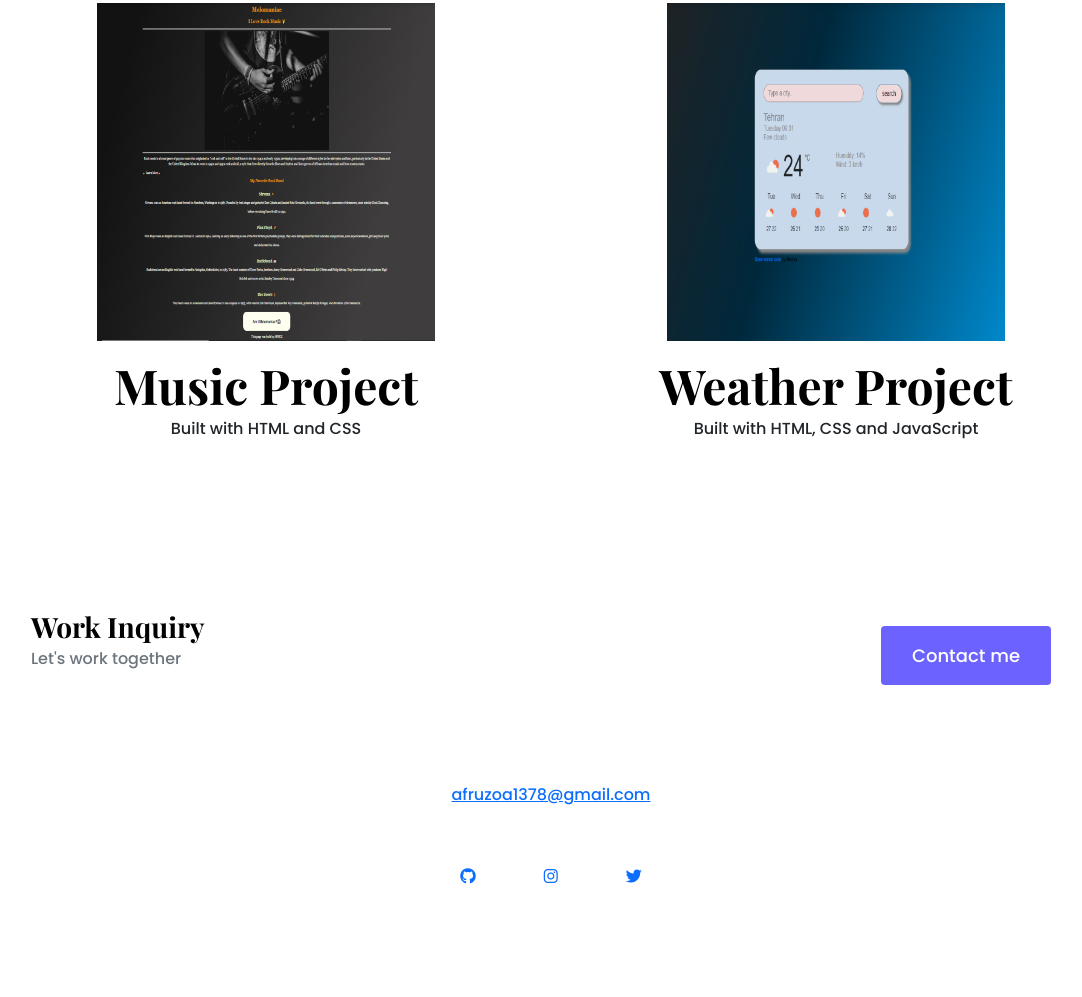
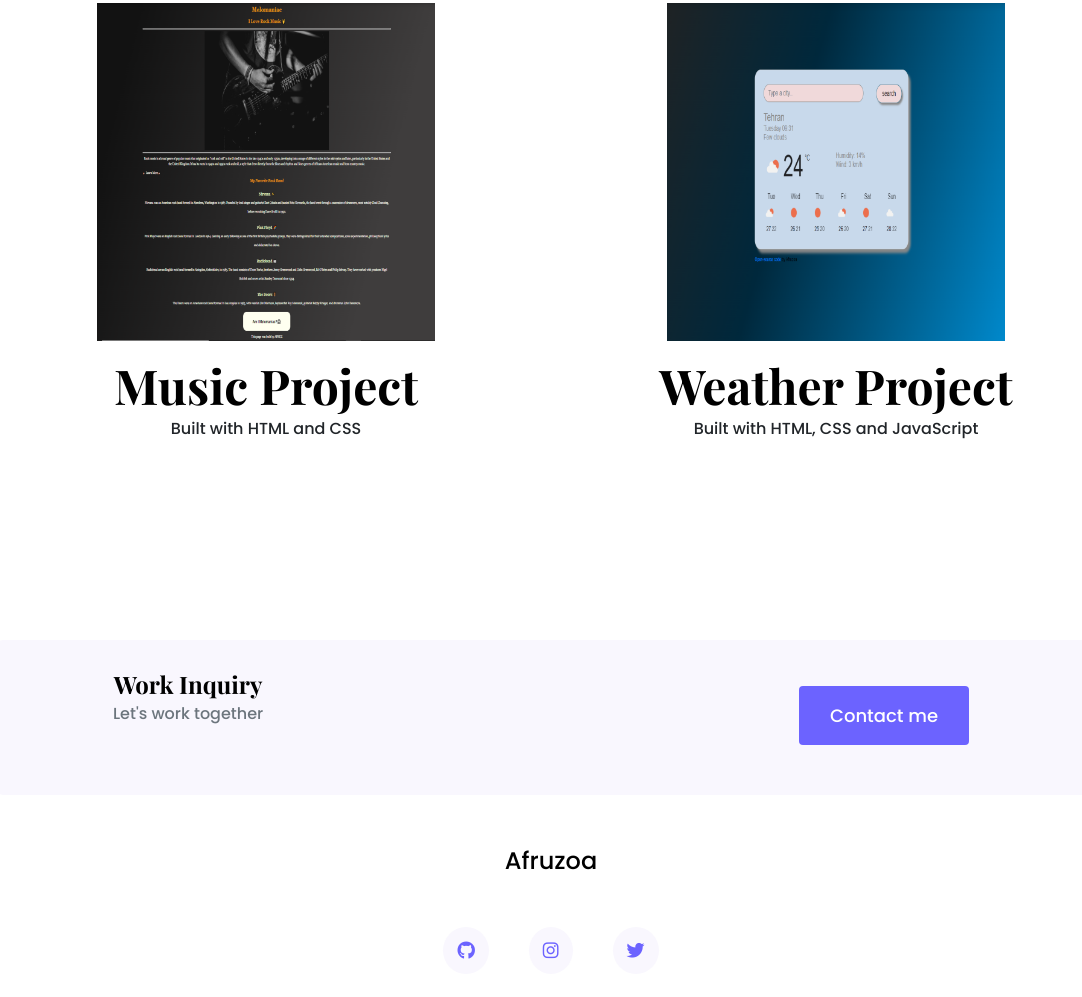
Before and after one commit to afruzoa/portfolio-project, a plain HTML site: page work.html in a window 1280 px wide. Shown: the part 245-1242 px from the top of the page, without its empty margins (89-1171 px from the left). Before the commit the page ends 1144 px from the top, so only its background shows below. Drawn offline with nearby package versions, Linux system fonts and the light colour scheme.

Commit message:
make links work

```diff
--- a/css/style.css
+++ b/css/style.css
@@ -129,3 +129,41 @@ h1 {
   margin: 0 20px;
   padding: 10px 14px;
 }
+footer {
+  margin: 60px 0;
+}
+
+footer .contact-box {
+  background: var(--secondary-color);
+  padding: 30px 120px;
+  border-radius: 10px;
+}
+
+footer .contact-box p {
+  margin: 0;
+}
+
+footer .email-link {
+  text-decoration: none;
+  color: black;
+  font-size: 24px;
+}
+
+footer .email-link:hover {
+  color: var(--branding-color);
+}
+
+footer .social-links a {
+  margin: 0 20px;
+  color: var(--branding-color);
+  background: var(--secondary-color);
+  padding: 10px 14px;
+  border-radius: 50%;
+  font-size: 18px;
+  transition: all 100ms ease-in-out;
+}
+
+footer .social-links a:hover {
+  color: white;
+  background: var(--branding-color);
+}
--- a/work.html
+++ b/work.html
@@ -69,51 +69,35 @@
           <p>Built with HTML, CSS and JavaScript</p>
         </div>
       </div>
-    </div>
       <footer>
         <div class="contact-box justify-content-between mb-5 d-none d-md-flex">
           <div>
-          <h3>Work Inquiry</h3>
+            <h4>Work Inquiry</h4>
             <p class="text-muted">Let's work together</p>
           </div>
           <div>
-          <a
-            href="/contact.html"
-            class="btn btn-branding mt-3"
-            title="Contact Afruz"
-          >
+            <a href="contact.html" class="btn btn-branding mt-3">
               Contact me
             </a>
           </div>
         </div>
         <div class="d-flex justify-content-center mb-5">
-        <a
-          href="mailto:fuvinnie@gmail.com"
-          class="email-link"
-          title="Email Vinnie"
-        >
-          afruzoa1378@gmail.com
+          <a href="mailto:afruzoa1378@gmail.com" class="email-link">
+            Afruzoa
           </a>
         </div>
         <div class="social-links d-flex justify-content-center">
-        <a
-          href="https://github.com/queenvee94"
-          target="_blank"
-          title="GitHub Profile"
-        >
-          <i class="fab fa-github" aria-hidden="true"></i>
+          <a href="https://www.github.com/afruzoa" target="_blank">
+            <i class="fab fa-github"></i>
           </a>
-        <a
-          href="https://www.instagram.com/afruz_oa"
-          target="_blank"
-          title="instragram Profile"
-        >
-          <i class="fab fa-instagram" aria-hidden="true"></i>
+          <a href="https://www.instragram.com/afruz_oa" target="_blank">
+            <i class="fab fa-instagram"></i>
           </a>
-        <a href="#" target="_blank" title="Twitter Profile">
-          <i class="fab fa-twitter" aria-hidden="true"></i>
+          <a href="https://www.twitter.com/patricia" target="_blank">
+            <i class="fab fa-twitter"></i>
           </a>
         </div>
       </footer>
+    </div>
   </body>
 </html>
```
Also changed, not shown: about.html (+30 -1 lines), contact.html (+29 -0 lines), index.html (+29 -2 lines). Lines whose indentation alone changed are shown as unchanged.
